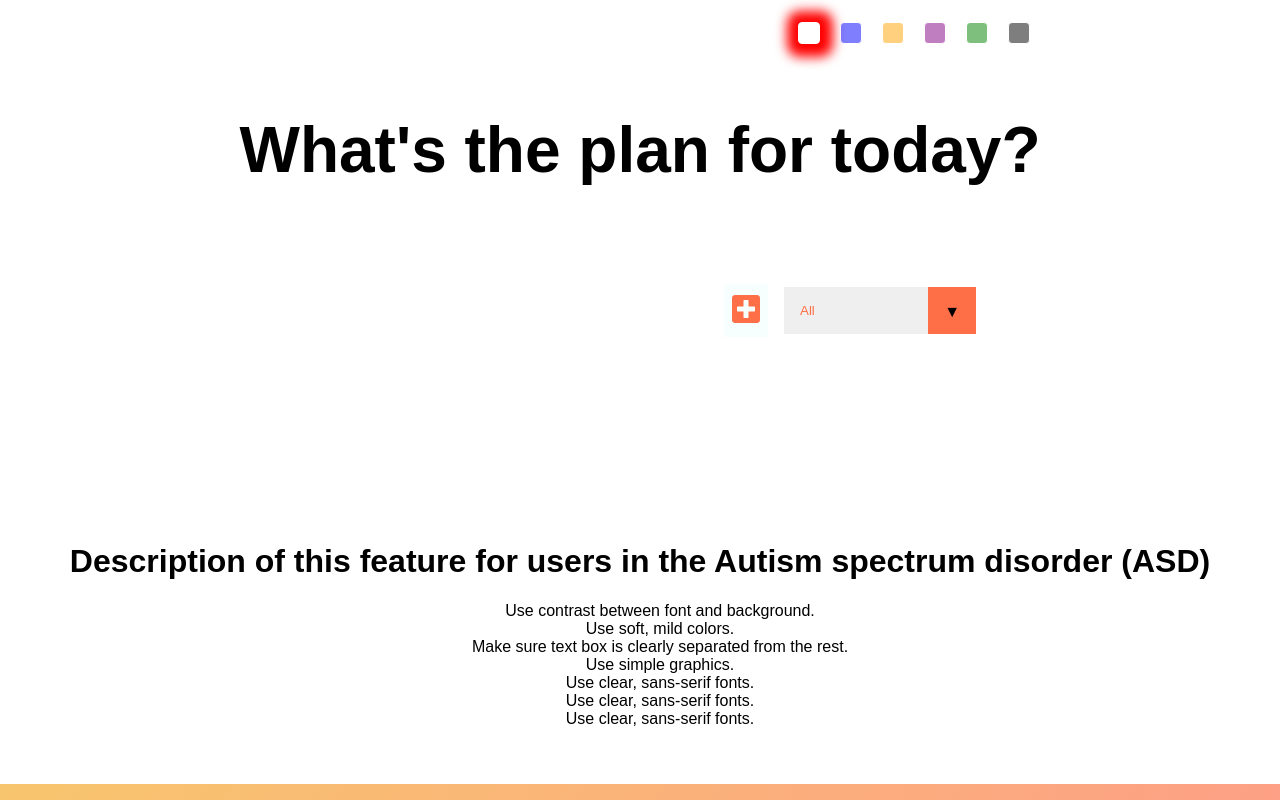
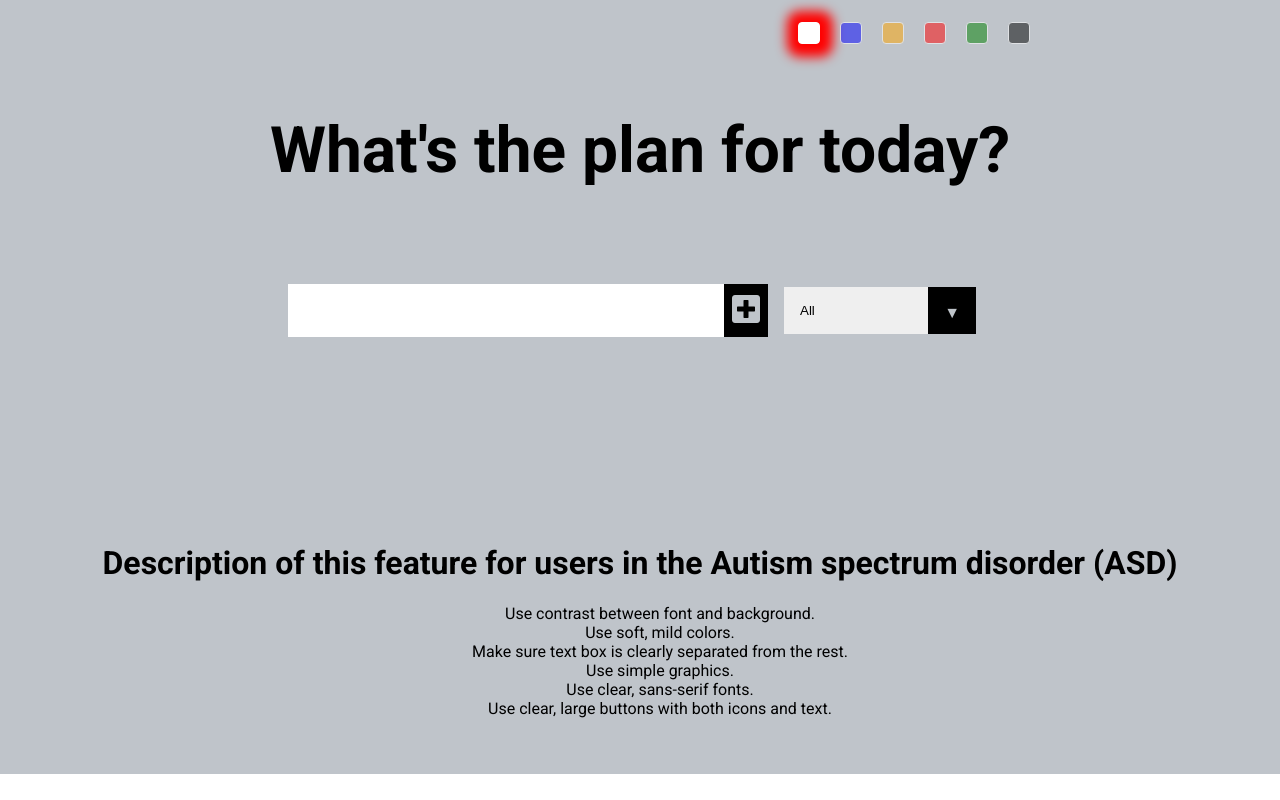
Before and after one commit to anabergese/todolist, a React (Create React App) app: page / in a window 1280 px wide. Built offline with nearby package versions, Linux system fonts and the light colour scheme.

Commit message:
Added different styles of colors in switcher file to gain accesibility

```diff
--- a/public/index.html
+++ b/public/index.html
@@ -9,6 +9,12 @@
       name="description"
       content="Web site created using create-react-app"
     />
+
+    <!-- Google Fonts -->
+    <link rel="preconnect" href="https://fonts.googleapis.com">
+    <link rel="preconnect" href="https://fonts.gstatic.com" crossorigin>
+    <link href="https://fonts.googleapis.com/css2?family=Roboto:ital,wght@0,100;0,300;0,400;0,500;0,700;0,900;1,100;1,300;1,400;1,500;1,700;1,900&display=swap" rel="stylesheet">
+
     <link rel="apple-touch-icon" href="%PUBLIC_URL%/logo192.png" />
     <!--
       manifest.json provides metadata used when your web app is installed on a
@@ -30,7 +36,7 @@
       integrity="sha256-mmgLkCYLUQbXn0B1SRqzHar6dCnv9oZFPEC1g1cwlkk="
       crossorigin="anonymous"
     />
-    <title>React App</title>
+    <title>Todo List ASD</title>
   </head>
   <body>
     <noscript>You need to enable JavaScript to run this app.</noscript>
--- a/src/App.js
+++ b/src/App.js
@@ -69,9 +69,9 @@ function App() {
           className={`${colorTheme === 'theme-orange' ? 'active' : ''}`}
         />
         <div
-          onClick={() => {handleClick('theme-purple')}}
-          id="theme-purple"
-          className={`${colorTheme === 'theme-purple' ? 'active' : ''}`}
+          onClick={() => {handleClick('theme-red')}}
+          id="theme-red"
+          className={`${colorTheme === 'theme-red' ? 'active' : ''}`}
         />
         <div
           onClick={() => {handleClick('theme-green')}}
--- a/src/App.scss
+++ b/src/App.scss
@@ -1,7 +1,5 @@
 body {
-  background-image: linear-gradient(120deg, #f6d365 0%, #fda085 100%);
-  color: white;
-  font-family: "Poppins", sans-serif;
+  font-family: 'Roboto', sans-serif;
   min-height: 100vh;
 }
 header {
@@ -23,13 +21,13 @@ form button {
   background: white;
 }
 form button {
-  color: #ff6f47;
+  color: #000000;
   background: #f7fffe;
   cursor: pointer;
   transition: all 0.3s ease;
 }
 form button:hover {
-  background: #ff6f47;
+  background: #000000;
   color: white;
 }
 .todo-container {
@@ -110,8 +108,7 @@ select {
   overflow: hidden;
 }
 select {
-  color: #ff6f47;
-  font-family: "Poppins", sans-serif;
+  color: #000000;
   cursor: pointer;
   width: 12rem;
 }
--- a/src/components/Description.js
+++ b/src/components/Description.js
@@ -10,8 +10,7 @@ const Description = () => {
         <li>Make sure text box is clearly separated from the rest.</li>
         <li>Use simple graphics. </li>
         <li>Use clear, sans-serif fonts.</li>
-        <li>Use clear, sans-serif fonts.</li>
-        <li>Use clear, sans-serif fonts.</li>
+        <li>Use clear, large buttons with both icons and text. </li>
       </ul>
     </div>
   );
--- a/src/switcher.scss
+++ b/src/switcher.scss
@@ -31,8 +31,8 @@
   background-color: orange;
 }
 
-#theme-purple {
-  background-color: purple;
+#theme-red {
+  background-color: red;
 }
 
 #theme-green {
@@ -47,31 +47,104 @@
 // Theming colors
 
 .App.theme-blue {
-  background-color: blue;
-  color: white;
+  background-color: #052450;
+  color: #D7E6FC;
+
+  form button {
+    color: #052450;
+    background: #D7E6FC;
+    &:hover {
+      background: #052450;
+      color: #D7E6FC;
+    }
+  }
+  .select::after {
+    color: #052450;
+    background-color: #D7E6FC;
+  }
 }
 
 .App.theme-orange {
-  background-color: orange;
-  color: black;
+  background-color: #FB7250;
+  color: #292C31;
+  form button {
+    color: #FB7250;
+    background: #292C31;
+    &:hover {
+      background: #FB7250;
+      color: #292C31;
+    }
+  }
+  .select::after {
+    color: #FB7250;
+    background-color: #292C31;
+  }
 }
 
-.App.theme-purple {
-  background-color: purple;
-  color: grey;
+.App.theme-red {
+  background-color: #FDECED;
+  color: #D5182A;
+  form button {
+    color: #FDECED;
+    background: #D5182A;
+    &:hover {
+      background: #FDECED;
+      color: #D5182A;
+    }
+  }
+  .select::after {
+    color: #FDECED;
+    background-color: #D5182A;
+  }
 }
 
 .App.theme-green {
-  background-color: green;
-  color: yellow;
+  background-color: #E8FDF2;
+  color: #074526;
+  form button {
+    color: #E8FDF2;
+    background: #074526;
+    &:hover {
+      background: #E8FDF2;
+      color: #074526;
+    }
+  }
+  .select::after {
+    color: #E8FDF2;
+    background-color: #074526;
+  }
 }
 
 .App.theme-black {
-  background-color: black;
-  color: white;
+  background-color: #292C31;
+  color: #ffffff;
+  form button {
+    color: #292C31;
+    background: #ffffff;
+    &:hover {
+      background: #000000;
+      color: #ffffff;
+    }
+  }
+  .select::after {
+    color: #ffffff;
+    background-color: #000000;
+  }
 }
 
 .App.theme-white {
-  background-color: white;
-  color: black;
+  background-color: #BFC4CA;
+  color: #000000;
+  form button {
+    color: #BFC4CA;
+    background: #000000;
+    &:hover {
+      background: #BFC4CA;
+      color: #000000;
+    }
+  }
+  .select::after {
+    color: #BFC4CA;
+    background-color: #000000;
+  }
 }
```
